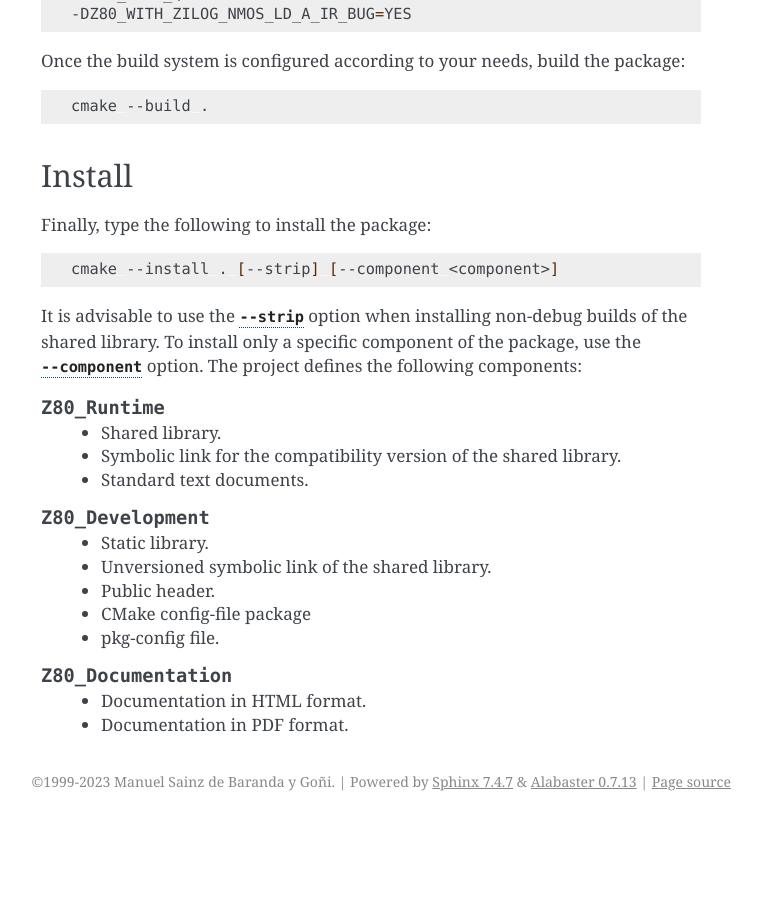
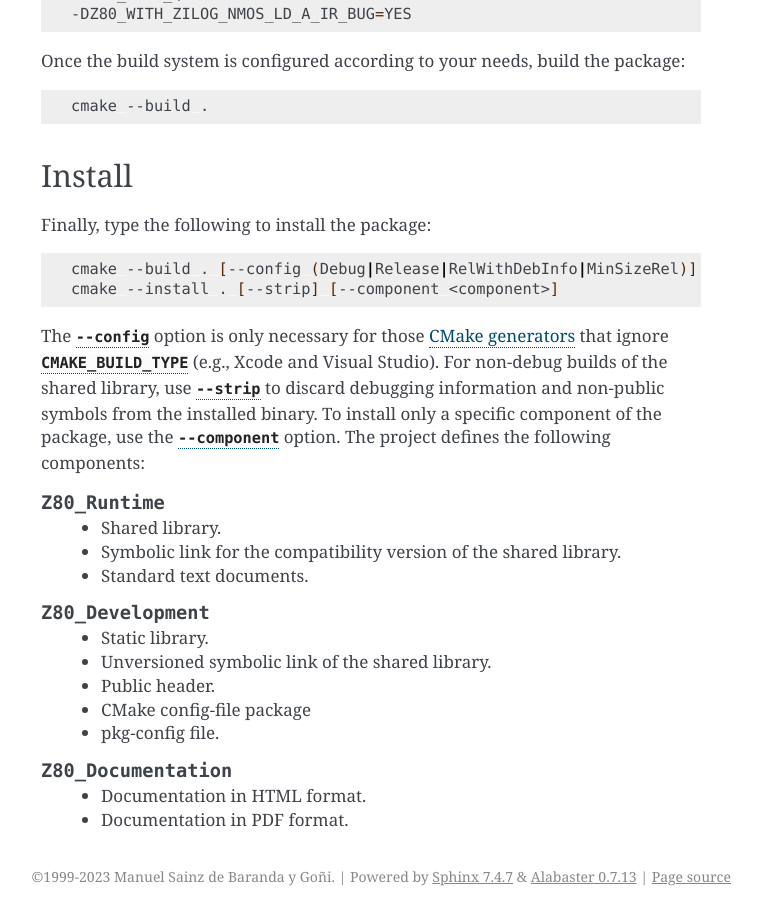
Before and after one commit to redcode/Z80, a Sphinx documentation site: the page built from documentation/Installation.rst, in a window 1280 px wide and 900 px high, scrolled down 3627 px. Shown: the whole window, without its empty margins (379-1141 px from the left). Built offline with Sphinx 7.4.7, drawn with Linux system fonts in a browser that asks for light colours; before the commit the page ends 4448 px from its top, so only the background shows below that.

Commit message:
Documentation WIP.

```diff
--- a/documentation/Installation.rst
+++ b/documentation/Installation.rst
@@ -14,11 +14,14 @@ Installation
 
       \newline
 
-.. |cmake_option_strip| replace:: ``--strip``
-.. _cmake_option_strip: https://cmake.org/cmake/help/latest/manual/cmake.1.html#cmdoption-cmake-install-strip
+.. |cmake_option_build_config| replace:: ``--config``
+.. _cmake_option_build_config: https://cmake.org/cmake/help/latest/manual/cmake.1.html#cmdoption-cmake-build-config
 
-.. |cmake_option_component| replace:: ``--component``
-.. _cmake_option_component: https://cmake.org/cmake/help/latest/manual/cmake.1.html#cmdoption-cmake-install-component
+.. |cmake_option_install_strip| replace:: ``--strip``
+.. _cmake_option_install_strip: https://cmake.org/cmake/help/latest/manual/cmake.1.html#cmdoption-cmake-install-strip
+
+.. |cmake_option_install_component| replace:: ``--component``
+.. _cmake_option_install_component: https://cmake.org/cmake/help/latest/manual/cmake.1.html#cmdoption-cmake-install-component
 
 Prerequisites
 =============
@@ -200,9 +203,10 @@ Finally, type the following to install the package:
 
 .. code-block:: sh
 
+   cmake --build . [--config (Debug|Release|RelWithDebInfo|MinSizeRel)]
    cmake --install . [--strip] [--component <component>]
 
-It is advisable to use the |cmake_option_strip|_ option when installing non-debug builds of the shared library. To install only a specific component of the package, use the |cmake_option_component|_ option. The project defines the following components:
+The |cmake_option_build_config|_ option is only necessary for those `CMake generators <https://cmake.org/cmake/help/latest/manual/cmake-generators.7.html>`_ that ignore :option:`CMAKE_BUILD_TYPE<-DCMAKE_BUILD_TYPE>` (e.g., Xcode and Visual Studio). For non-debug builds of the shared library, use |cmake_option_install_strip|_ to discard debugging information and non-public symbols from the installed binary. To install only a specific component of the package, use the |cmake_option_install_component|_ option. The project defines the following components:
 
 .. option:: Z80_Runtime
 
```
